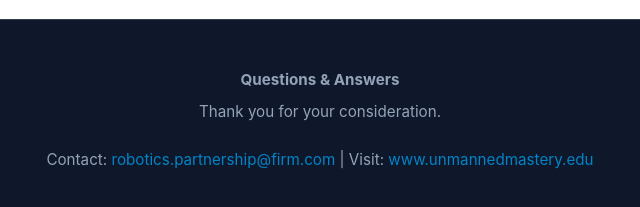
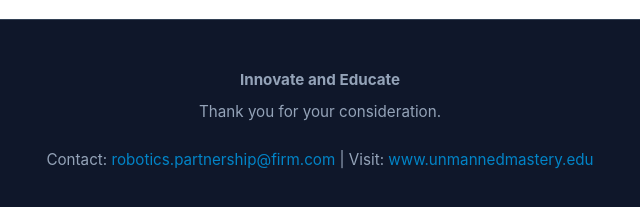
Before and after one commit to niharroaema/Marine-Tech-Framework, a plain HTML site: page Academy/index.html in a window 1280 px wide. Shown: the part 3907-4114 px from the top of the page, 320-960 px from the left. Drawn offline with Linux system fonts and the light colour scheme.

Commit message:
Update index.html

```diff
--- a/Academy/index.html
+++ b/Academy/index.html
@@ -375,7 +375,7 @@
     </div>
 
     <footer>
-        <p><strong>Questions & Answers</strong></p>
+        <p><strong>Innovate and Educate</strong></p>
         <p style="margin: 0.5rem 0 1.5rem 0;">Thank you for your consideration.</p>
         <p>Contact: <a href="mailto:robotics.partnership@firm.com">robotics.partnership@firm.com</a> | Visit: <a href="http://www.unmannedmastery.edu" target="_blank">www.unmannedmastery.edu</a></p>
     </footer>
```
